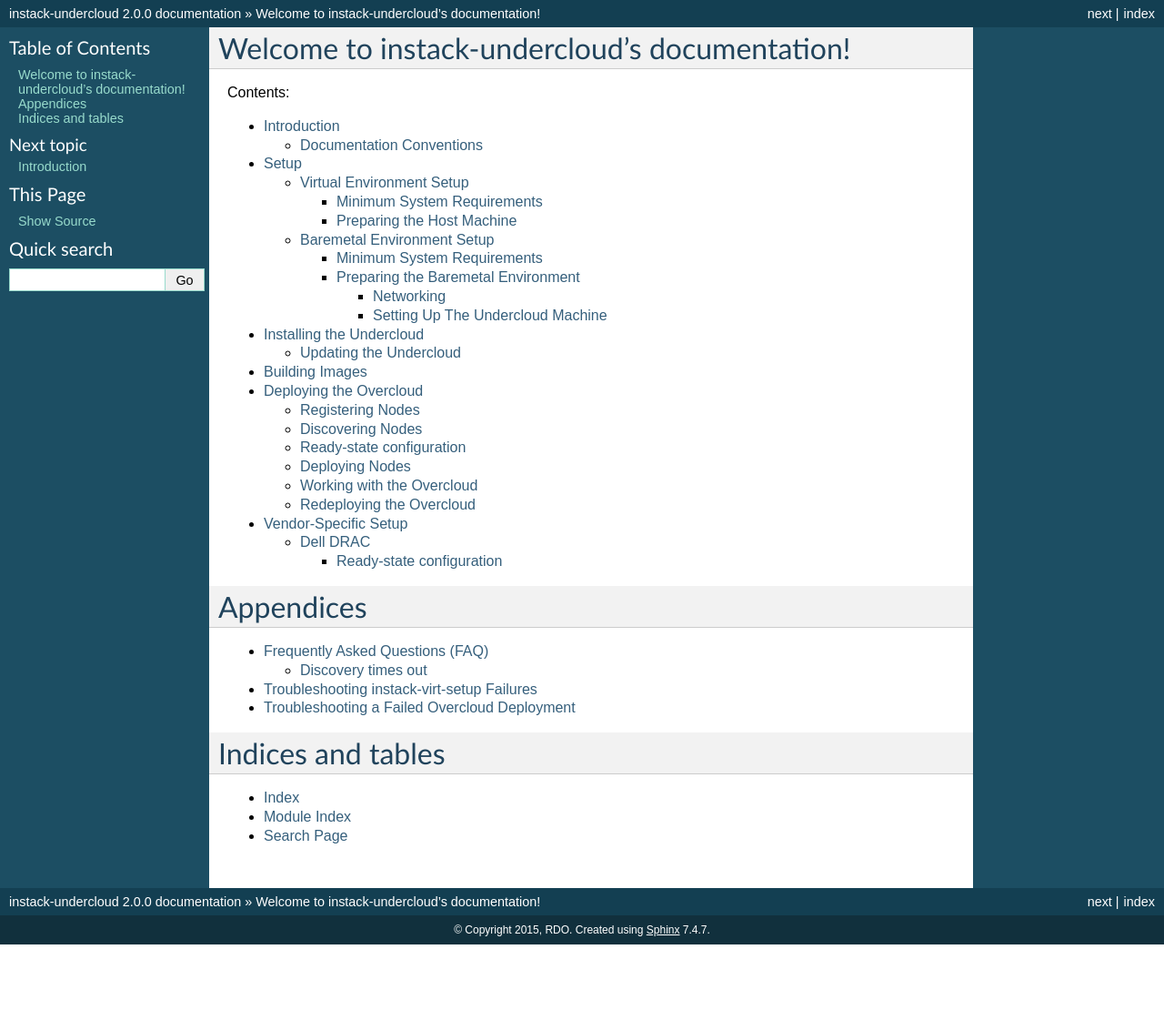
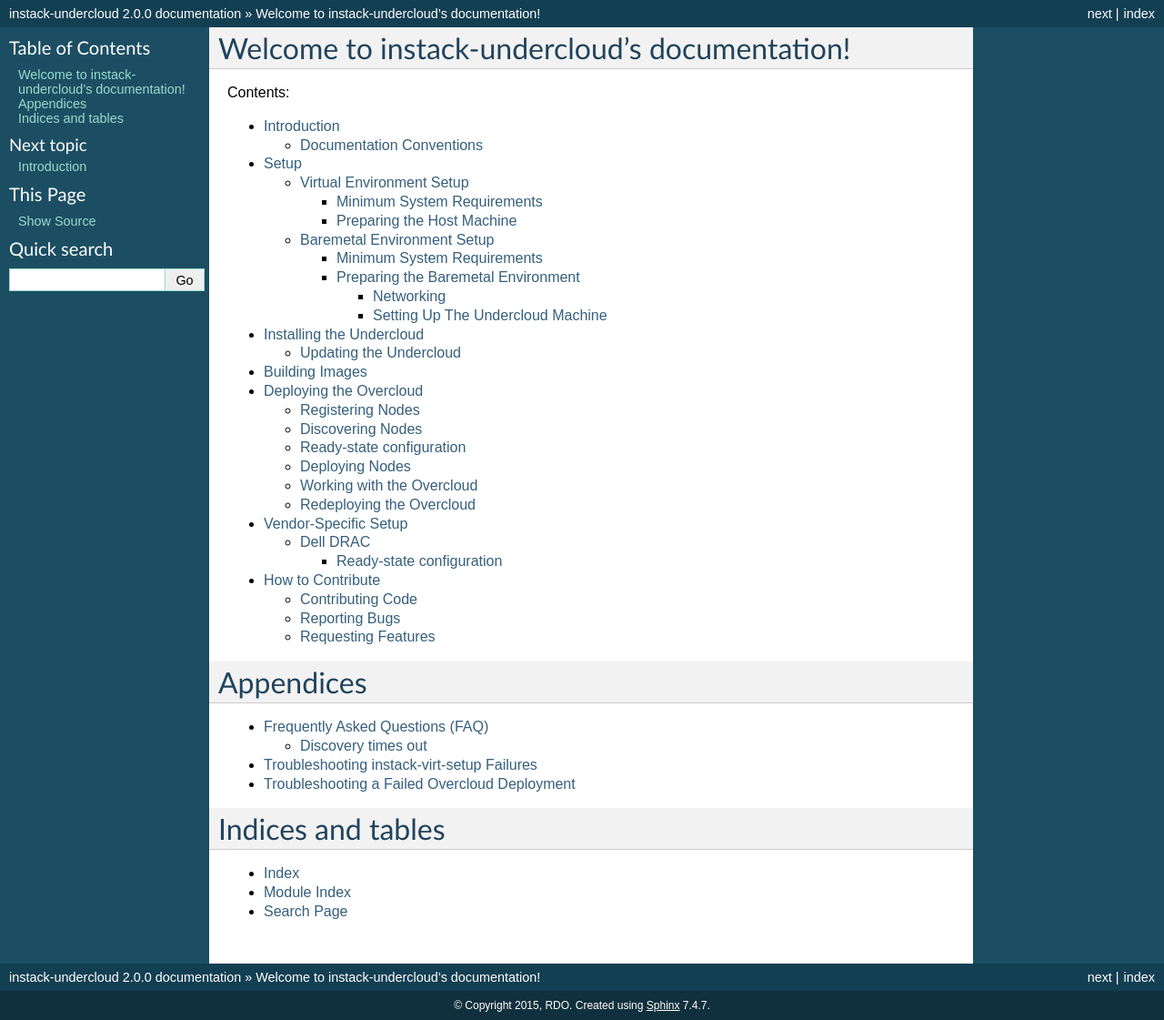
Before and after one commit to openstack-archive/instack-undercloud, a Sphinx documentation site: the page built from doc/source/index.rst, in a window 1280 px wide. Shown: the whole page at 91% size. Built offline with Sphinx 7.4.7, drawn with Linux system fonts in a browser that asks for light colours; before the commit the page ends 1038 px from its top, so only the background shows below that; some of the changed lines change nothing that is shown.

Commit message:
Add Contributions section
Change-Id: I41e8ad33f64e7e75aec717431e4fd39ff1c04a2f

```diff
--- /dev/null
+++ b/doc/source/contributions/contributions.rst
@@ -0,0 +1,98 @@
+How to Contribute
+=================
+
+RDO-Manager source code is available. You can contribute code to individual
+projects, documentation, report bugs and vulnerabilities, request features.
+
+
+Contributing Code
+-----------------
+As long as RDO-Manager is a set of integrated OpenStack projects, all
+development is happening in OpenStack upstream.
+
+Learn `how to contribute into OpenStack's upstream <https://wiki.openstack.org/
+wiki/How_To_Contribute>`_.
+
+..
+    <TODO: UNCOMMENT AFTER INTRODUCTION SECTION IS MERGED>
+    See :ref:`components` which RDO-Manager uses to find out how to contribute
+    there.
+
+
+..
+    <TODO UNCOMMENT WHEN THE DOCS ARE MOVED UNDER rdo-maangement/docs>
+
+    Contributing to this Documentation
+    -----------------------------------
+
+    RDO-Manager User Documentation lives on Github under RDO-Management
+    organization.
+
+    Learn `how to contribute into RDO-Manager Docs
+    <https://github.com/rdo-management/docs>`_.
+
+
+
+Reporting Bugs
+--------------
+
+**OpenStack Upstream**: If you find bugs or volnurabilities which affect
+upstream projects, please follow OpenStack's process of filing bugs.
+
+* Learn `how to create Bugs in OpenStack
+  <https://wiki.openstack.org/wiki/Bugs>`_.
+
+..
+    <TODO: UNCOMMENT AFTER INTRODUCTION SECTION IS MERGED>
+    * If you want to file a bug against targeted project, you can find useful link
+    in our list of :ref:`components`.
+
+
+**RDO-Manager**: If the bug impacts RDO-Manager as a distribution of the TripleO
+Installer, you can file a bug against Bugzilla:
+
+#. Go to https://bugzilla.redhat.com/enter_bug.cgi?product=RDO
+
+#. Choose component: **rdo-manager** (or any related individual project)
+
+#. Fill in needed information (If you filed also upstream bug, please provide
+   its URL in advanced fields)
+
+#. Submit bug
+
+.. note:: If you follow base Bugzilla link, you need to select following: Enter
+          a new bug report -> Community -> RDO
+
+
+Requesting Features
+-------------------
+**OpenStack Upstream**: Since we are developing projects in OpenStack community,
+all the features are being requested upstream via Blueprints.
+
+* Learn `how to create Blueprints in OpenStack
+  <https://wiki.openstack.org/wiki/Blueprints>`_.
+
+..
+    <TODO: UNCOMMENT AFTER INTRODUCTION SECTION IS MERGED>
+    * If you want to file a bug against targeted project, you can find useful link
+    in our list of :ref:`components`.
+
+
+**RDO-Manager**: If the feature concerns our community distribution named
+RDO-Manager, you can use Bugzilla to enter new RFE (Request For Enhancement):
+
+#. Go to https://bugzilla.redhat.com/enter_bug.cgi?product=RDO
+
+#. Choose component: **rdo-manager**
+
+#. Use '[RFE]' in the beginning of your Summary for quick identification
+
+#. Display Advanced fields and enter new Kewyord 'RFE'
+
+#. Fill in needed information (If you filed also upstream bug, please provide
+   its URL in advanced fields)
+
+#. Submit "bug"
+
+.. note:: If you follow base Bugzilla link, you need to select following: Enter
+          a new bug report -> Community -> RDO
--- a/doc/source/index.rst
+++ b/doc/source/index.rst
@@ -16,6 +16,7 @@
    Building Images <build-images>
    Deploying the Overcloud <deploy-overcloud>
    Vendor-Specific Setup <vendor-specific>
+   How to Contribute <contributions/contributions>
 
 Appendices
 ==========
```
